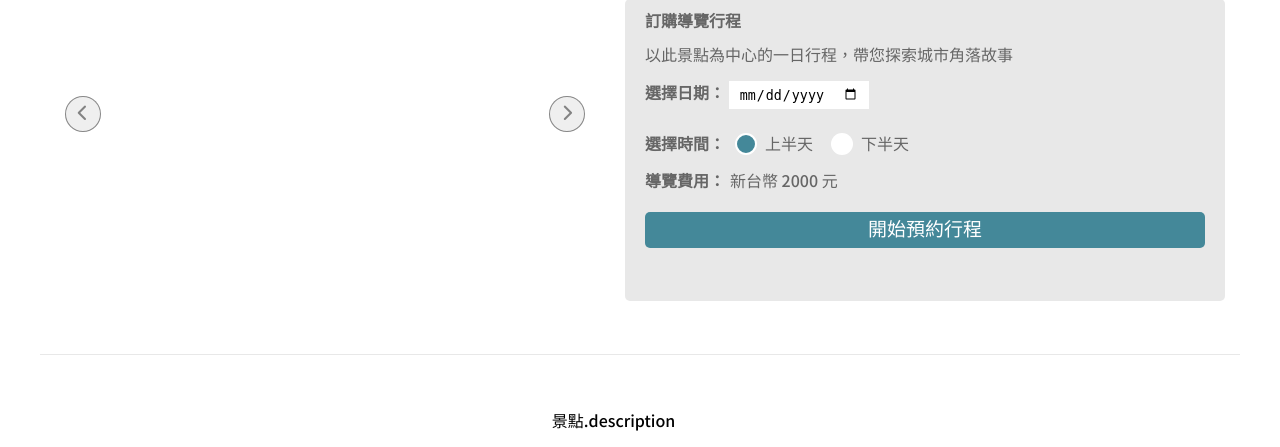
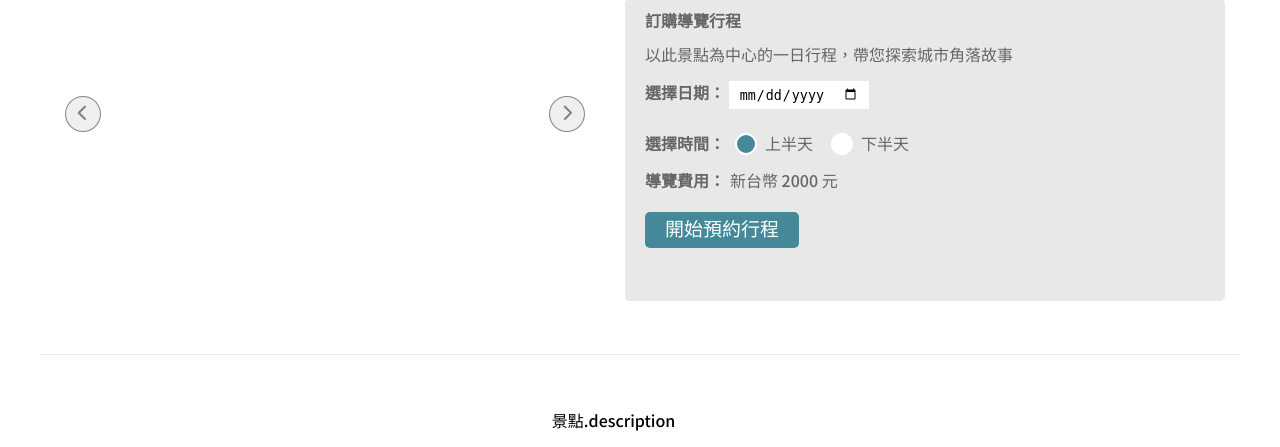
Before and after one commit to steward379/taipei-day-trip, a Flask app: page /attraction/1 in a window 1280 px wide. Shown: the part 180-627 px from the top of the page. Run offline with Flask 3, Linux system fonts and the light colour scheme; style sheets or scripts are compiled from the project's sources; some libraries are stand-ins or nearby versions; some web fonts are replaced.

Commit message:
[fix][css] change 'max-width' to 'width' to continue fix booking button

```diff
--- a/static/css/attractionStyle.css
+++ b/static/css/attractionStyle.css
@@ -435,7 +435,7 @@ input[type="radio"]:checked {
   padding: 10px 20px;
   background: #448899;
   color: white;
-  min-width: 154px;
+  width: 154px;
   border-radius: 5px;
   border: 5px;
   font-size: 19px;
--- a/static/css/attractionStyle.scss
+++ b/static/css/attractionStyle.scss
@@ -218,7 +218,7 @@ input[type="radio"]:checked {
     padding: 10px 20px;
     background: $primary-color;
     color: white;
-    min-width: 154px;
+    width: 154px;
     border-radius: $basic-border-radius;
     border: 5px;
 
```
Also changed, not shown: static/css/attractionStyle.min.css.
